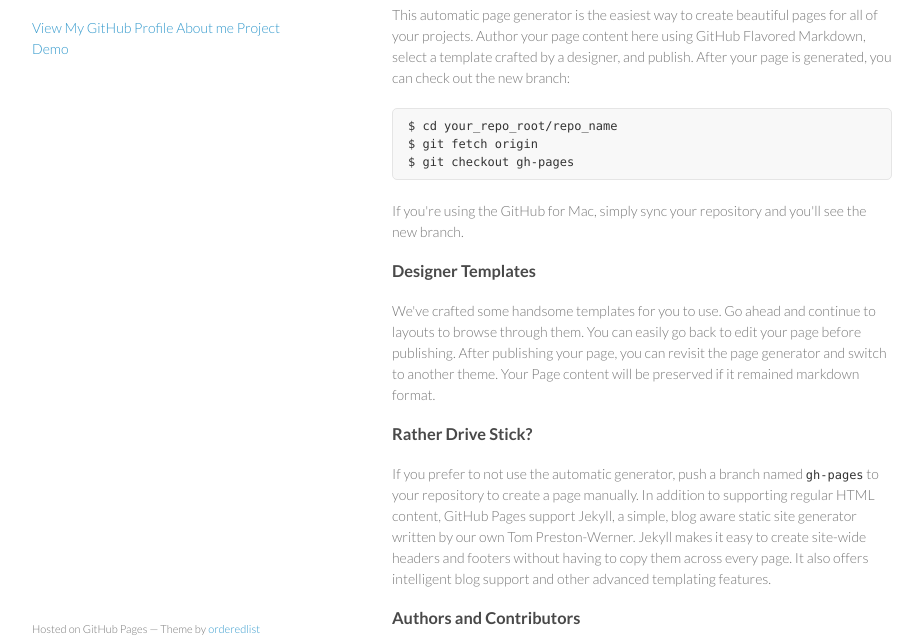
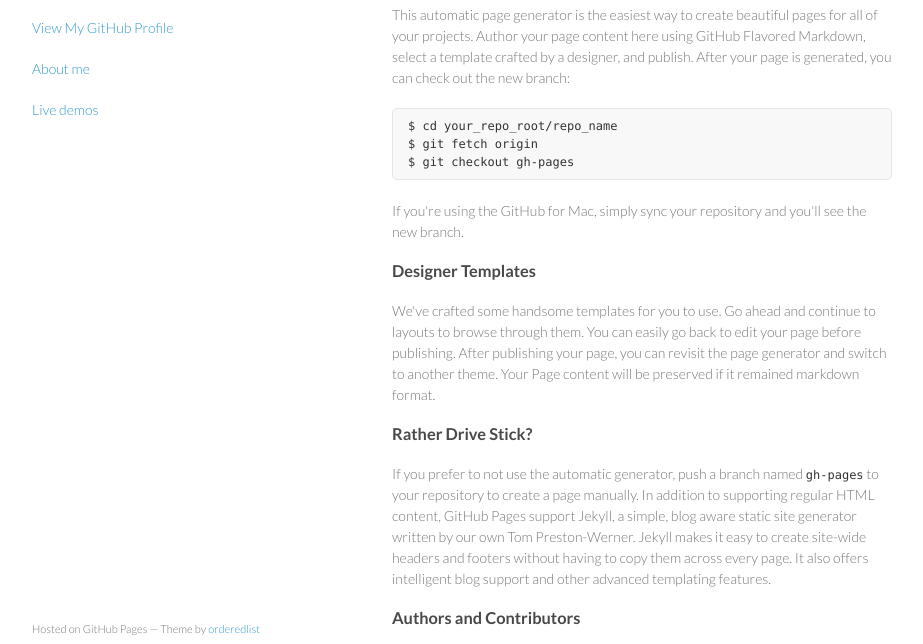
Before and after one commit to moutellou/moutellou.github.com, a plain HTML site: page index.html in a window 1280 px wide. Shown: the part 92-736 px from the top of the page, without its empty margins (178-1101 px from the left). Drawn offline with Linux system fonts and the light colour scheme.

Commit message:
More links

```diff
--- a/index.html
+++ b/index.html
@@ -19,10 +19,9 @@
         <p></p>
 
 
-        <p class="view"><a href="https://github.com/moutellou">View My GitHub Profile</a>
-       		<a href="#">About me</a>
-        	<a href="#">Project Demo</a>
-        </p>
+        <p class="view"><a href="https://github.com/moutellou">View My GitHub Profile</a></p>
+        <p class="view"><a href="#">About me</a></p>
+        <p class="view"><a href="#">Live demos</a></p>
 
       </header>
       <section>
```
